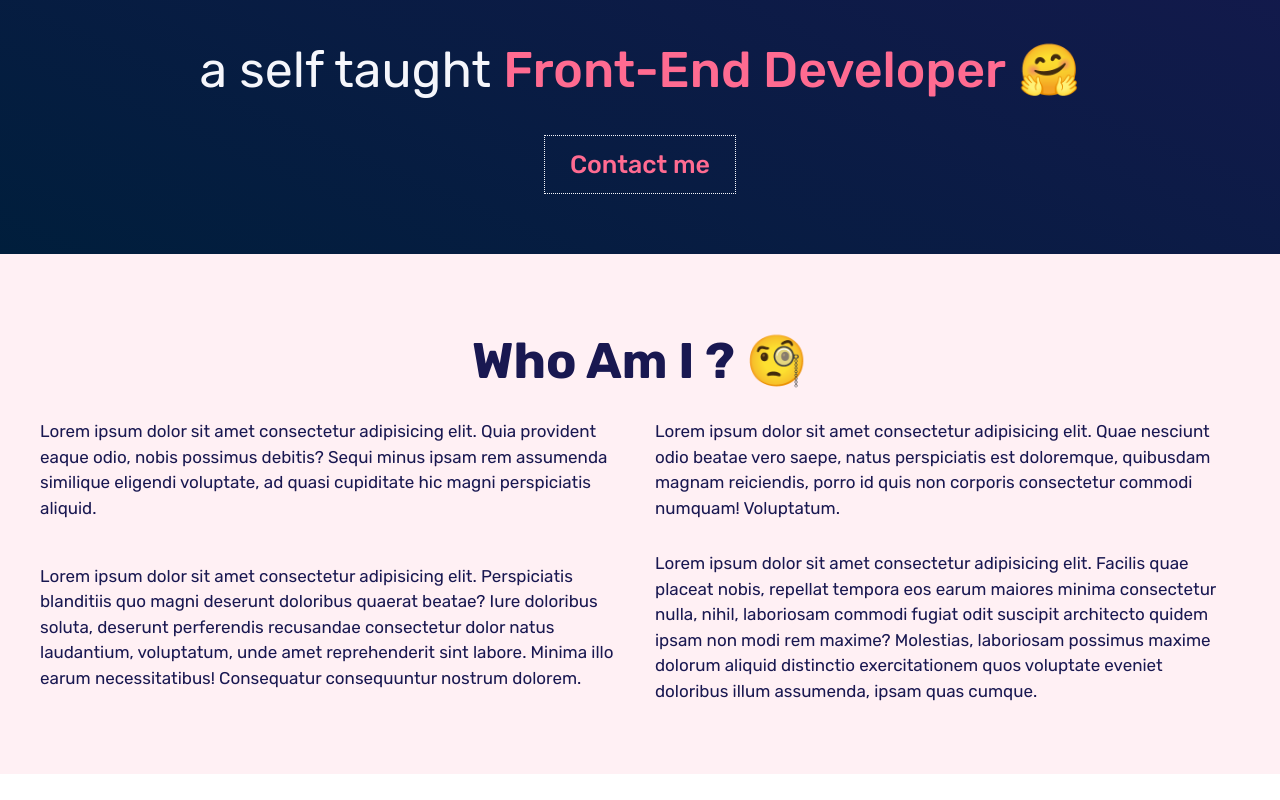
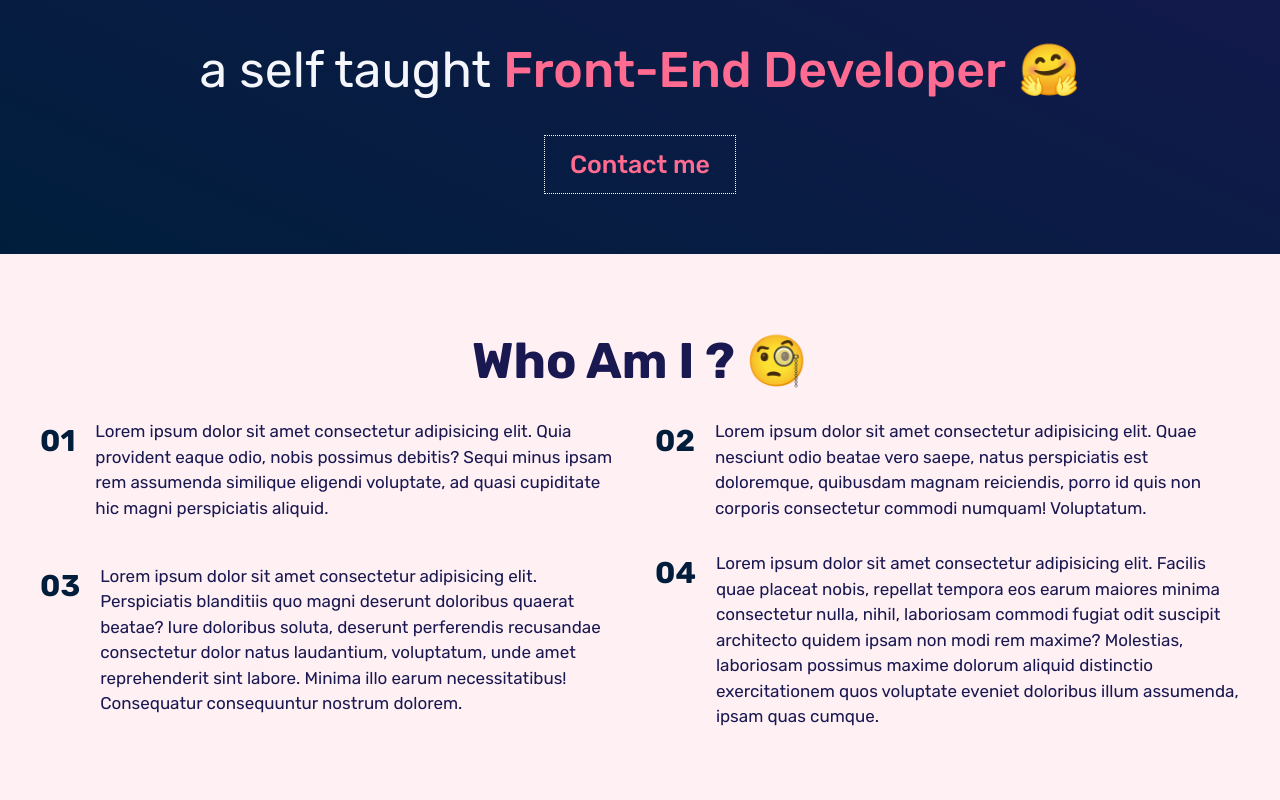
Before and after one commit to MorteyKafui/sir-kafui-portfolio, a Next.js app: page / in a window 1280 px wide. Shown: the part 386-1186 px from the top of the page. Before the commit the page ends 1160 px from the top, so only its background shows below. Built offline with nearby package versions, Linux system fonts and the light colour scheme.

Commit message:
update about section

```diff
--- a/components/About/About.jsx
+++ b/components/About/About.jsx
@@ -8,18 +8,21 @@ const About = () => {
         <h2>Who Am I ? 🧐</h2>
         <div className='about-me'>
           <p className='p-1'>
+            <span>01</span>
             Lorem ipsum dolor sit amet consectetur adipisicing elit. Quia
             provident eaque odio, nobis possimus debitis? Sequi minus ipsam rem
             assumenda similique eligendi voluptate, ad quasi cupiditate hic
             magni perspiciatis aliquid.
           </p>
           <p className='p-2'>
+            <span>02</span>
             Lorem ipsum dolor sit amet consectetur adipisicing elit. Quae
             nesciunt odio beatae vero saepe, natus perspiciatis est doloremque,
             quibusdam magnam reiciendis, porro id quis non corporis consectetur
             commodi numquam! Voluptatum.
           </p>
           <p className='p-3'>
+            <span>03</span>
             Lorem ipsum dolor sit amet consectetur adipisicing elit.
             Perspiciatis blanditiis quo magni deserunt doloribus quaerat beatae?
             Iure doloribus soluta, deserunt perferendis recusandae consectetur
@@ -28,6 +31,7 @@ const About = () => {
             nostrum dolorem.
           </p>
           <p className='p-4'>
+            <span>04</span>
             Lorem ipsum dolor sit amet consectetur adipisicing elit. Facilis
             quae placeat nobis, repellat tempora eos earum maiores minima
             consectetur nulla, nihil, laboriosam commodi fugiat odit suscipit
--- a/components/About/AboutStyles.js
+++ b/components/About/AboutStyles.js
@@ -23,7 +23,16 @@ export const StyledAbout = styled.section`
     align-items: center;
 
     p {
+      display: flex;
+      align-items: flex-start;
       font-size: 1.7rem;
+      gap: 2rem;
+
+      span {
+        font-size: 3rem;
+        color: #001e3c;
+        font-weight: 700;
+      }
     }
   }
 `;
```
